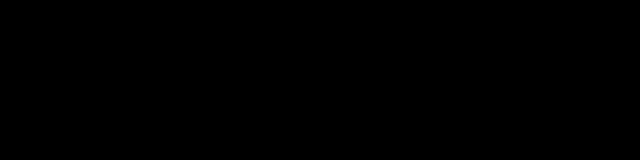
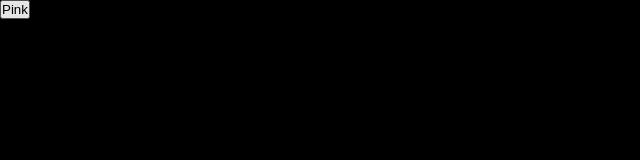
Before and after one commit to NayakTheCoder/MyDrawingApp, a plain HTML site: page index.html in a window 1280 px wide. Shown: the full height of the page, 0-640 px from the left. Drawn offline with Linux system fonts and the light colour scheme.

Commit message:
Update index.html

```diff
--- a/index.html
+++ b/index.html
@@ -3,7 +3,7 @@
 <head>
     <meta charset="UTF-8">
     <meta name="viewport" content="width=device-width, initial-scale=1.0">
-    <title style="color: blue;">canvas</title>
+    <title style="color: blue;">Drawing App</title>
     <style>
     *{
     margin: 0;
@@ -12,7 +12,7 @@
 }
 #canvas {
     border: 2px solid black;
-
+    cursor:crosshair;
 
 }
         </style>
@@ -43,6 +43,10 @@
         ctx.beginPath();
         ctx.lineTo(e.clientX,e.clientY);
     }
+     //change canvas color
+       function myfunction(){
+       document.body.style.backgroundcolor = ("pink");
+       }
     //listen
     canvas.addEventListener('mousedown',startPosition);
     canvas.addEventListener('mouseup',finishedPosition);
@@ -52,7 +56,7 @@
 
 </head>
 <body style="background-color: black;">
-
+   <button type = "button" id = "but" onclick = "myfunction()">Pink</button>
     <canvas id = "canvas"></canvas>
 
 
```
